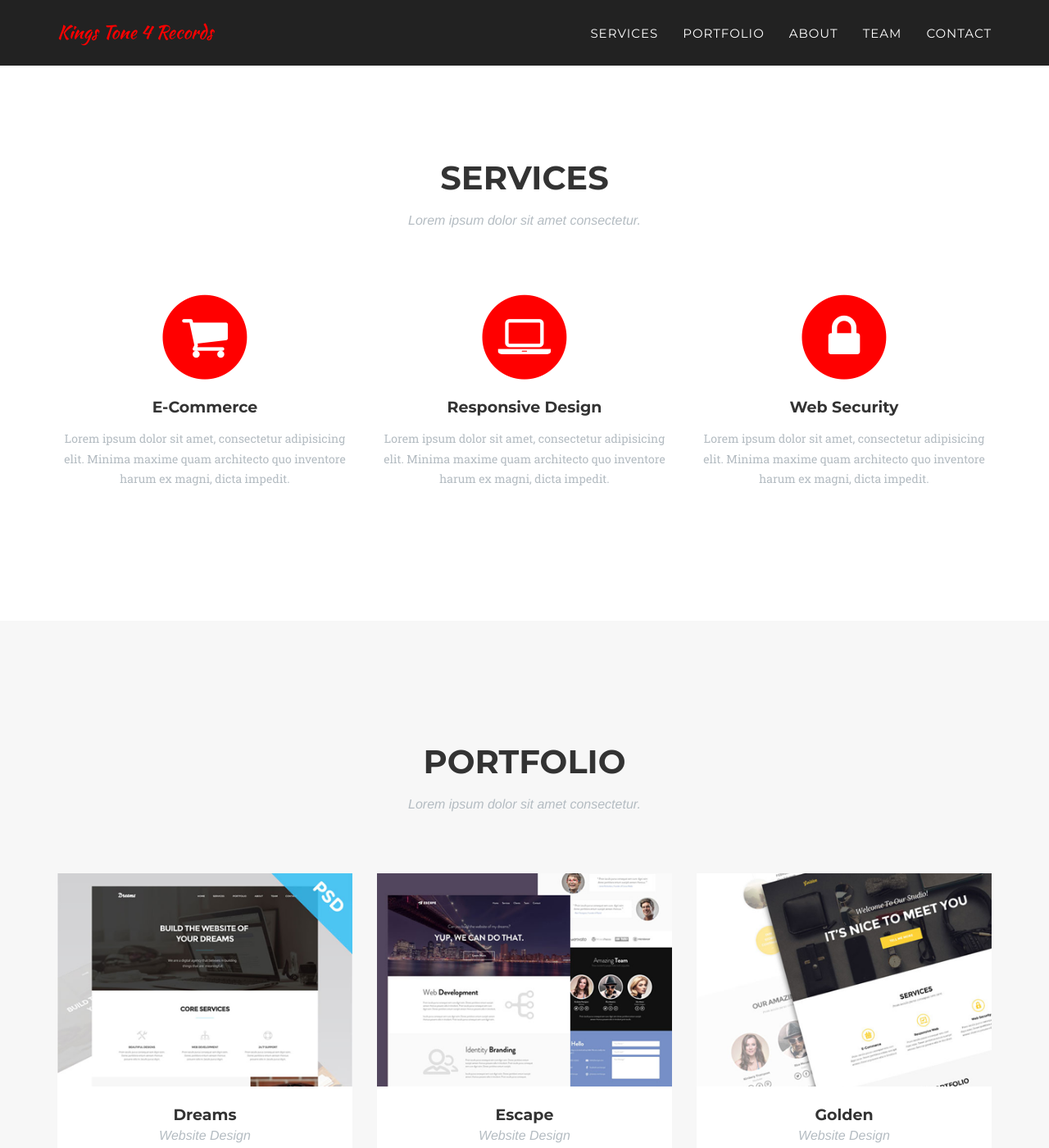
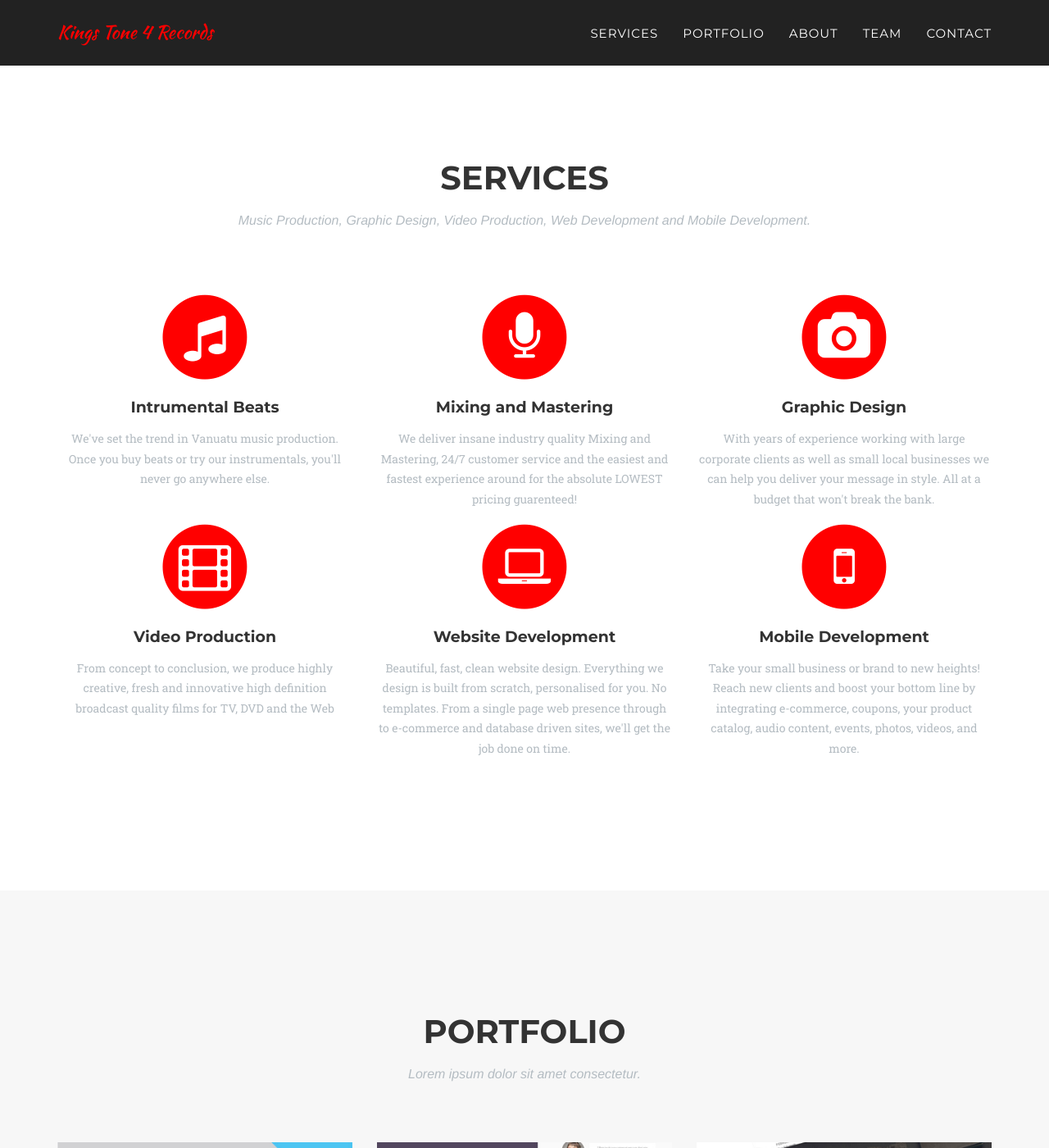
Before and after one commit to kt4records/kt4records.github.io, a Jekyll site: the page built from index.html, in a window 1280 px wide and 1400 px high, scrolled down 713 px. Shown: the whole window at 82% size. Built offline with Jekyll 4.4.1, drawn with Linux system fonts in a browser that asks for light colours; some web fonts are replaced; some of the changed text lies outside the part shown.

Commit message:
update text

```diff
--- a/_includes/about.html
+++ b/_includes/about.html
@@ -4,7 +4,7 @@
         <div class="row">
             <div class="col-lg-12 text-center">
                 <h2 class="section-heading">About</h2>
-                    <h3 class="section-subheading text-muted">Lorem ipsum dolor sit amet consectetur.</h3>
+                <h3 class="section-subheading text-muted">Independent Record Label based at Fres Wota 4, Efate, Vanuatu</h3>
             </div>
         </div>
         <div class="row">
@@ -16,11 +16,11 @@
                         </div>
                         <div class="timeline-panel">
                             <div class="timeline-heading">
-                                    <h4>2009-2011</h4>
+                                <h4>2011</h4>
                                 <h4 class="subheading">Our Humble Beginnings</h4>
                             </div>
                             <div class="timeline-body">
-                                    <p class="text-muted">Lorem ipsum dolor sit amet, consectetur adipisicing elit. Sunt ut voluptatum eius sapiente, totam reiciendis temporibus qui quibusdam, recusandae sit vero unde, sed, incidunt et ea quo dolore laudantium consectetur!</p>
+                                <p class="text-muted">We initially started out as a mobile recording studio to record upcoming Ni-Van artists.</p>
                             </div>
                         </div>
                     </li>
@@ -30,11 +30,11 @@
                         </div>
                         <div class="timeline-panel">
                             <div class="timeline-heading">
-                                    <h4>March 2011</h4>
-                                    <h4 class="subheading">An Agency is Born</h4>
+                                <h4>April 2012</h4>
+                                <h4 class="subheading">Pilo Wan Plus Four</h4>
                             </div>
                             <div class="timeline-body">
-                                    <p class="text-muted">Lorem ipsum dolor sit amet, consectetur adipisicing elit. Sunt ut voluptatum eius sapiente, totam reiciendis temporibus qui quibusdam, recusandae sit vero unde, sed, incidunt et ea quo dolore laudantium consectetur!</p>
+                                <p class="text-muted">Our first project was "Pilo Wan Plus Four - Nasama Resort" and since then we have made it our mission to help struggling artists.</p>
                             </div>
                         </div>
                     </li>
@@ -44,11 +44,11 @@
                         </div>
                         <div class="timeline-panel">
                             <div class="timeline-heading">
-                                    <h4>December 2012</h4>
-                                    <h4 class="subheading">Transition to Full Service</h4>
+                                <h4>April 2013</h4>
+                                <h4 class="subheading">Manples Warriors</h4>
                             </div>
                             <div class="timeline-body">
-                                    <p class="text-muted">Lorem ipsum dolor sit amet, consectetur adipisicing elit. Sunt ut voluptatum eius sapiente, totam reiciendis temporibus qui quibusdam, recusandae sit vero unde, sed, incidunt et ea quo dolore laudantium consectetur!</p>
+                                <p class="text-muted">We launched this project back in 2012, to help youth at Manples Area through music. Around April of 2013 the boys came together and formed Manples Warriors Band.</p>
                             </div>
                         </div>
                     </li>
@@ -58,11 +58,53 @@
                         </div>
                         <div class="timeline-panel">
                             <div class="timeline-heading">
-                                    <h4>July 2014</h4>
-                                    <h4 class="subheading">Phase Two Expansion</h4>
+                                <h4>December 2013</h4>
+                                <h4 class="subheading">Independent Record Label</h4>
                             </div>
                             <div class="timeline-body">
-                                    <p class="text-muted">Lorem ipsum dolor sit amet, consectetur adipisicing elit. Sunt ut voluptatum eius sapiente, totam reiciendis temporibus qui quibusdam, recusandae sit vero unde, sed, incidunt et ea quo dolore laudantium consectetur!</p>
+                                <p class="text-muted">When asked, what is the biggest obstacle in our music industry? The answer is not enough exposure on the International Market. So we move into publishing to kick start promotion of Vanuatu Artists and Producers.</p>
+                            </div>
+                        </div>
+                    </li>
+        <li>
+                        <div class="timeline-image">
+                            <img class="img-circle img-responsive" src="img/about/5.jpg" alt="">
+                        </div>
+                        <div class="timeline-panel">
+                            <div class="timeline-heading">
+                                <h4>July 2014</h4>
+                                <h4 class="subheading">Paxton Beatz Compilations Vol:1</h4>
+                            </div>
+                            <div class="timeline-body">
+                                <p class="text-muted">Paxton Beatz is a young talented producer and beat maker. He is also one of the main driving force behind Kings Tone 4 Records.</p>
+                            </div>
+                        </div>
+                    </li>
+        <li class="timeline-inverted">
+                        <div class="timeline-image">
+                            <img class="img-circle img-responsive" src="img/about/6.jpg" alt="">
+                        </div>
+                        <div class="timeline-panel">
+                            <div class="timeline-heading">
+                                <h4>October 2014</h4>
+                                <h4 class="subheading">Mobile App</h4>
+                            </div>
+                            <div class="timeline-body">
+                                <p class="text-muted">Now you can get the latest music from Vanuatu on your mobile device. Support for both iOS and Android devices. </p>
+                            </div>
+                        </div>
+                    </li>
+        <li>
+                        <div class="timeline-image">
+                            <img class="img-circle img-responsive" src="img/about/7.jpg" alt="">
+                        </div>
+                        <div class="timeline-panel">
+                            <div class="timeline-heading">
+                                <h4>November 2014</h4>
+                                <h4 class="subheading">Website Redesign</h4>
+                            </div>
+                            <div class="timeline-body">
+                                <p class="text-muted">Beautiful, fast, clean website design using flask micro framework and bootstrap.</p>
                             </div>
                         </div>
                     </li>
--- a/_includes/contact.html
+++ b/_includes/contact.html
@@ -3,7 +3,7 @@
             <div class="row">
                 <div class="col-lg-12 text-center">
                     <h2 class="section-heading">Contact Us</h2>
-                    <h3 class="section-subheading text-muted">Lorem ipsum dolor sit amet consectetur.</h3>
+                    <h3 class="section-subheading text-muted">If you have an enquiry, you can contact us using the form below.</h3>
                 </div>
             </div>
             <div class="row">
@@ -11,21 +11,21 @@
                     <form name="sentMessage" id="contactForm" novalidate>
                         <div class="row">
                             <div class="col-md-6">
-                                <div class="control-group form-group">
+                                <div class="form-group">
                                     <input type="text" class="form-control" placeholder="Your Name *" id="name" required data-validation-required-message="Please enter your name.">
                                     <p class="help-block text-danger"></p>
                                 </div>
-                                <div class="control-group form-group">
+                                <div class="form-group">
                                     <input type="email" class="form-control" placeholder="Your Email *" id="email" required data-validation-required-message="Please enter your email address.">
                                     <p class="help-block text-danger"></p>
                                 </div>
-                                <div class="control-group form-group">
+                                <div class="form-group">
                                     <input type="tel" class="form-control" placeholder="Your Phone *" id="phone" required data-validation-required-message="Please enter your phone number.">
                                     <p class="help-block text-danger"></p>
                                 </div>
                             </div>
                             <div class="col-md-6">
-                                <div class="control-group form-group">
+                                <div class="form-group">
                                     <textarea class="form-control" placeholder="Your Message *" id="message" required data-validation-required-message="Please enter a message."></textarea>
                                     <p class="help-block text-danger"></p>
                                 </div>
--- a/_includes/header.html
+++ b/_includes/header.html
@@ -44,7 +44,7 @@
     <header>
         <div class="container">
             <div class="intro-text">
-                <div class="intro-lead-in">Welcome To Our Studio!</div>
+                <div class="intro-lead-in">Welcome To KT4Records!</div>
                 <div class="intro-heading">It's Nice To Meet You</div>
                 <a href="#services" class="page-scroll btn btn-xl">Tell Me More</a>
             </div>
--- a/_includes/services.html
+++ b/_includes/services.html
@@ -4,33 +4,57 @@
         <div class="row">
             <div class="col-lg-12 text-center">
                 <h2 class="section-heading">Services</h2>
-                    <h3 class="section-subheading text-muted">Lorem ipsum dolor sit amet consectetur.</h3>
+                <h3 class="section-subheading text-muted">Music Production, Graphic Design, Video Production, Web Development and Mobile Development.</h3>
             </div>
         </div>
         <div class="row text-center">
             <div class="col-md-4">
                 <span class="fa-stack fa-4x">
                     <i class="fa fa-circle fa-stack-2x text-primary"></i>
-                        <i class="fa fa-shopping-cart fa-stack-1x fa-inverse"></i>
+                    <i class="fa fa-music fa-stack-1x fa-inverse"></i>
                 </span>
-                    <h4 class="service-heading">E-Commerce</h4>
-                    <p class="text-muted">Lorem ipsum dolor sit amet, consectetur adipisicing elit. Minima maxime quam architecto quo inventore harum ex magni, dicta impedit.</p>
+                <h4 class="service-heading">Intrumental Beats</h4>
+                <p class="text-muted">We've set the trend in Vanuatu music production. Once you buy beats or try our instrumentals, you'll never go anywhere else. </p>
+            </div>
+            <div class="col-md-4">
+                <span class="fa-stack fa-4x">
+                    <i class="fa fa-circle fa-stack-2x text-primary"></i>
+                    <i class="fa fa-microphone fa-stack-1x fa-inverse"></i>
+                </span>
+                <h4 class="service-heading">Mixing and Mastering</h4>
+                <p class="text-muted">We deliver insane industry quality Mixing and Mastering, 24/7 customer service and the easiest and fastest experience around for the absolute LOWEST pricing guarenteed!</p>
+            </div>
+            <div class="col-md-4">
+                <span class="fa-stack fa-4x">
+                    <i class="fa fa-circle fa-stack-2x text-primary"></i>
+                    <i class="fa fa-camera fa-stack-1x fa-inverse"></i>
+                </span>
+                <h4 class="service-heading">Graphic Design</h4>
+                <p class="text-muted">With years of experience working with large corporate clients as well as small local businesses we can help you deliver your message in style. All at a budget that won't break the bank.</p>
+            </div>
+    <div class="col-md-4">
+                <span class="fa-stack fa-4x">
+                    <i class="fa fa-circle fa-stack-2x text-primary"></i>
+                    <i class="fa fa-film fa-stack-1x fa-inverse"></i>
+                </span>
+                <h4 class="service-heading">Video Production</h4>
+                <p class="text-muted">From concept to conclusion, we produce highly creative, fresh and innovative high definition broadcast quality films for TV, DVD and the Web</p>
             </div>
             <div class="col-md-4">
                 <span class="fa-stack fa-4x">
                     <i class="fa fa-circle fa-stack-2x text-primary"></i>
                     <i class="fa fa-laptop fa-stack-1x fa-inverse"></i>
                 </span>
-                    <h4 class="service-heading">Responsive Design</h4>
-                    <p class="text-muted">Lorem ipsum dolor sit amet, consectetur adipisicing elit. Minima maxime quam architecto quo inventore harum ex magni, dicta impedit.</p>
+                <h4 class="service-heading">Website Development</h4>
+                <p class="text-muted">Beautiful, fast, clean website design. Everything we design is built from scratch, personalised for you. No templates. From a single page web presence through to e-commerce and database driven sites, we'll get the job done on time.</p>
             </div>
             <div class="col-md-4">
                 <span class="fa-stack fa-4x">
                     <i class="fa fa-circle fa-stack-2x text-primary"></i>
-                        <i class="fa fa-lock fa-stack-1x fa-inverse"></i>
+                    <i class="fa fa-mobile fa-stack-1x fa-inverse"></i>
                 </span>
-                    <h4 class="service-heading">Web Security</h4>
-                    <p class="text-muted">Lorem ipsum dolor sit amet, consectetur adipisicing elit. Minima maxime quam architecto quo inventore harum ex magni, dicta impedit.</p>
+                <h4 class="service-heading">Mobile Development</h4>
+                <p class="text-muted">Take your small business or brand to new heights! Reach new clients and boost your bottom line by integrating e-commerce, coupons, your product catalog, audio content, events, photos, videos, and more.</p>
             </div>
         </div>
     </div>
--- a/_includes/team.html
+++ b/_includes/team.html
@@ -4,7 +4,7 @@
             <div class="row">
                 <div class="col-lg-12 text-center">
                     <h2 class="section-heading">Our Amazing Team</h2>
-                    <h3 class="section-subheading text-muted">Lorem ipsum dolor sit amet consectetur.</h3>
+                    <h3 class="section-subheading text-muted">We do our best work in our free time</h3>
                 </div>
             </div>
             <div class="row">
@@ -30,7 +30,7 @@
             </div>
             <div class="row">
                 <div class="col-lg-8 col-lg-offset-2 text-center">
-                    <p class="large text-muted">Lorem ipsum dolor sit amet, consectetur adipisicing elit. Aut eaque, laboriosam veritatis, quos non quis ad perspiciatis, totam corporis ea, alias ut unde.</p>
+                    <p class="large text-muted">We're a small independent recording label based at Fres Wota 4, Efate, Vanuatu. And we've been colaborating with some of Vanuatu's major Music Recording Studios and Video Productions Studios (Master Sounds, Fres Wota 1 Studio, Tropicsounds, Local Remedy and Wai Films) to deliver insane industry quality video and audio.</p>
                 </div>
             </div>
         </div>
```
Also changed, not shown: 11 other files. Lines whose indentation alone changed are shown as unchanged.
